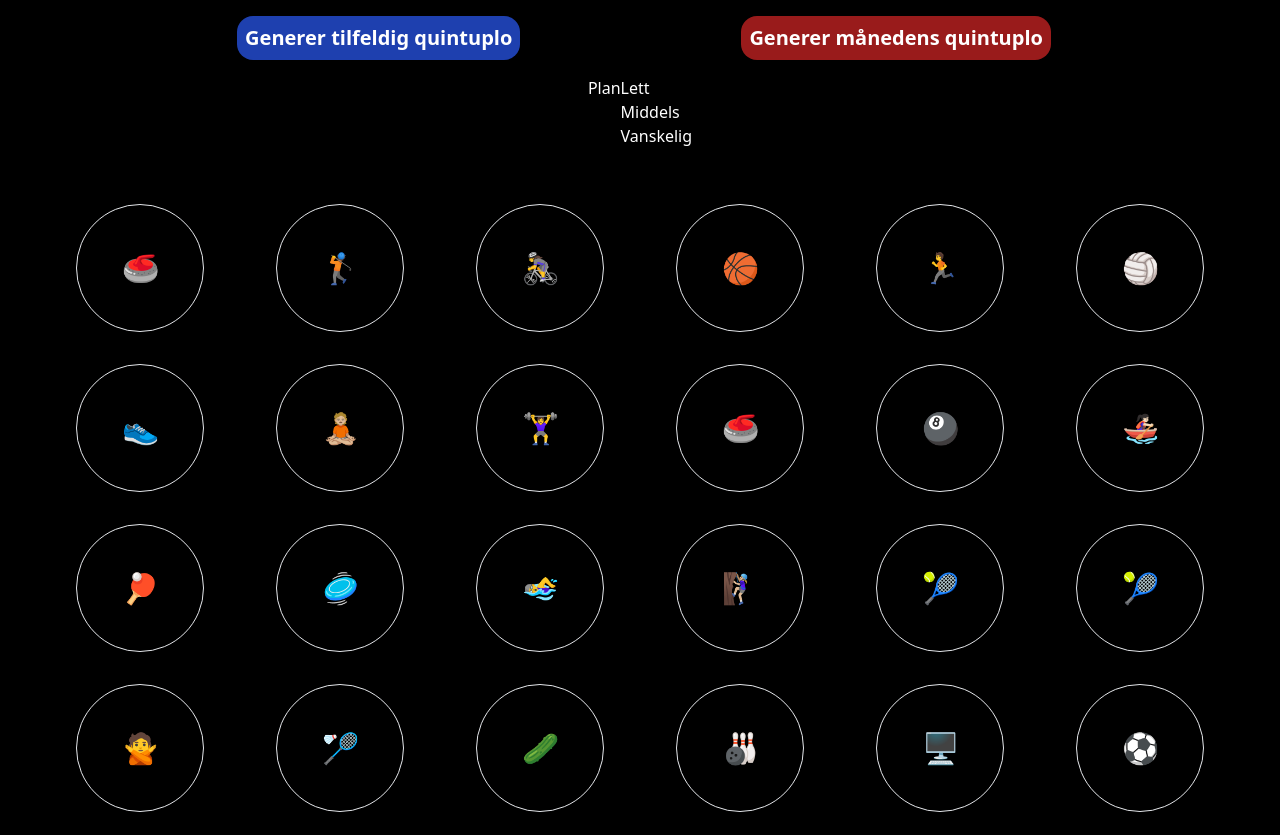
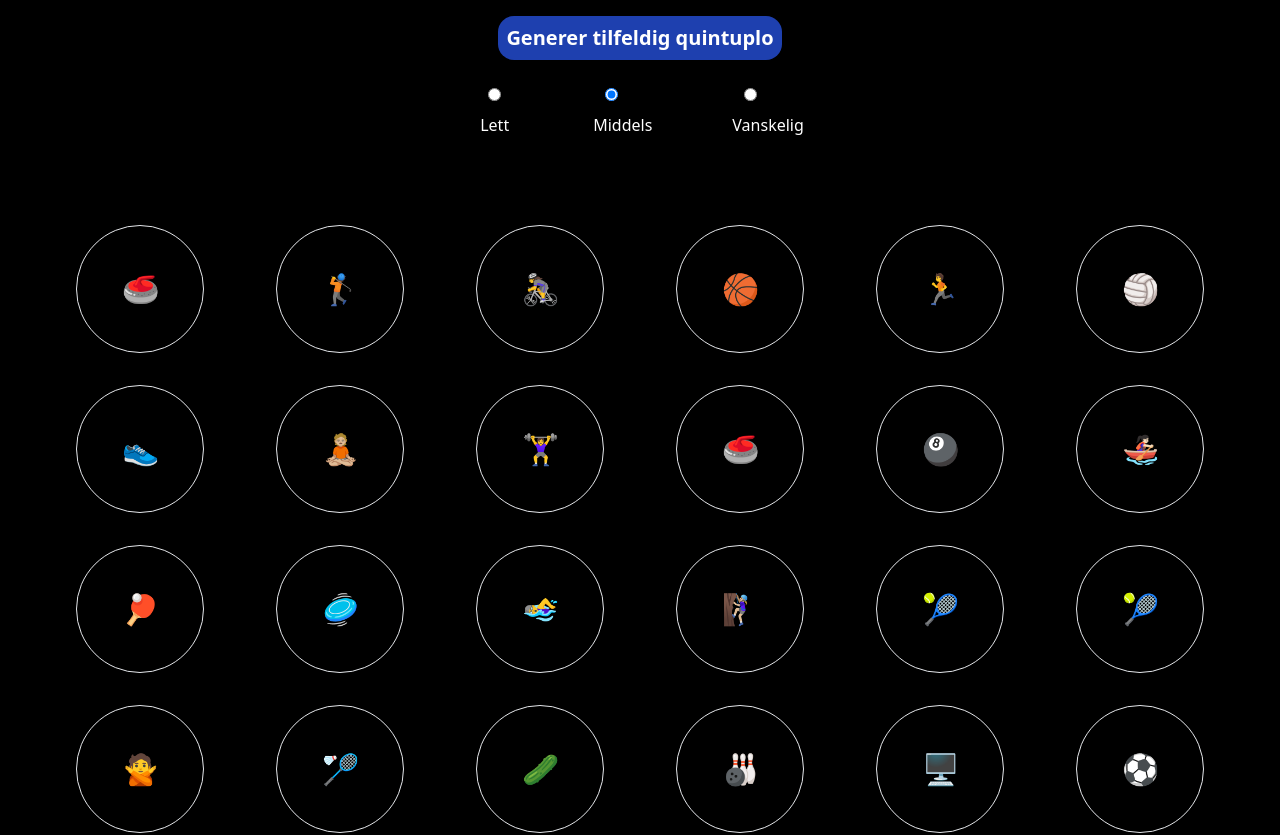
Before and after one commit to alicia-as/quintuplo, a Next.js app: page / in a window 1280 px wide. Shown: the top 835 px of the page. Built offline with nearby package versions, Linux system fonts and the light colour scheme.

Commit message:
Add three stages of difficulty

```diff
--- a/components/DifficultyChooser.tsx
+++ b/components/DifficultyChooser.tsx
@@ -1,6 +1,7 @@
 import { useState } from "react";
 import { RadioGroup } from "@headlessui/react";
 import { Difficulty } from "../pages";
+import { Radio } from "@material-tailwind/react";
 
 const DifficultyChooser = ({
   difficulty,
@@ -10,30 +11,29 @@ const DifficultyChooser = ({
   setDifficulty: (difficulty: Difficulty) => void;
 }) => {
   return (
-    <RadioGroup
-      value={difficulty}
-      onChange={setDifficulty}
-      className="flex flex-row w-full justify-between"
-    >
-      <RadioGroup.Label>Plan</RadioGroup.Label>
-      <div>
-        <RadioGroup.Option value="easy">
-          {({ checked }) => (
-            <span className={checked ? "bg-blue-200" : ""}>Lett</span>
-          )}
-        </RadioGroup.Option>
-        <RadioGroup.Option value="medium">
-          {({ checked }) => (
-            <span className={checked ? "bg-blue-200" : ""}>Middels</span>
-          )}
-        </RadioGroup.Option>
-        <RadioGroup.Option value="hard">
-          {({ checked }) => (
-            <span className={checked ? "bg-blue-200" : ""}>Vanskelig</span>
-          )}
-        </RadioGroup.Option>
-      </div>
-    </RadioGroup>
+    <div className="flex flex-row align-center gap-20 justify-center items-center m-4 text-center">
+      <Radio
+        id="easy"
+        name="type"
+        label="Lett"
+        checked={difficulty === "easy"}
+        onChange={() => setDifficulty("easy")}
+      />
+      <Radio
+        id="medium"
+        name="type"
+        label="Middels"
+        checked={difficulty === "medium"}
+        onChange={() => setDifficulty("medium")}
+      />
+      <Radio
+        id="hard"
+        name="type"
+        label="Vanskelig"
+        checked={difficulty === "hard"}
+        onChange={() => setDifficulty("hard")}
+      />
+    </div>
   );
 };
 
--- a/package.json
+++ b/package.json
@@ -10,10 +10,13 @@
   },
   "dependencies": {
     "@headlessui/react": "^1.7.3",
+    "@material-tailwind/react": "^1.2.4",
+    "@types/seedrandom": "^3.0.2",
     "next": "12.2.5",
     "react": "^18.2.0",
     "react-dom": "^18.2.0",
     "react-transition-group": "^4.4.5",
+    "seedrandom": "^3.0.5",
     "usehooks-ts": "^2.9.1"
   },
   "devDependencies": {
--- a/pages/SportCard.tsx
+++ b/pages/SportCard.tsx
@@ -1,29 +1,34 @@
 import { useRef, useState } from "react";
 import { Sport } from "../types/sports";
 import { useHover } from "usehooks-ts";
+import { Difficulty } from ".";
 
 const SportCard = ({
   sport,
   isSelected,
   timeout,
   index,
+  difficulty,
 }: {
   sport: Sport;
   isSelected: boolean;
   timeout: number;
   index: number;
+  difficulty: Difficulty;
 }) => {
   const [shouldDisplay, setShouldDisplay] = useState(false);
 
   const hoverRef = useRef(null);
   const isHover = useHover(hoverRef);
 
+  const timeOutInterval = 0;
+
   if (isSelected) {
-    console.log("My name is " + sport.title + " and my index is: " + index);
+    // console.log("My name is " + sport.title + " and my index is: " + index);
     const myTimeout = setTimeout(() => {
       setShouldDisplay(true);
       clearTimeout(myTimeout);
-    }, timeout + index * 1500);
+    }, timeout + index * timeOutInterval);
   }
 
   return (
@@ -38,7 +43,7 @@ const SportCard = ({
       {isHover && (
         <div className="absolute top-0 bg-white z-10 flex flex-col justify-center items-center text-gray-800 rounded-lg p-4">
           <h1 className="text-2xl">{sport.title}</h1>
-          <p className="text-sm">{sport.target.medium}</p>
+          <p className="text-sm">{sport.target[difficulty]}</p>
         </div>
       )}
       <div className="flex flex-col items-center align-center">
--- a/pages/index.tsx
+++ b/pages/index.tsx
@@ -8,15 +8,33 @@ import DifficultyChooser from "../components/DifficultyChooser";
 
 export type Difficulty = "easy" | "medium" | "hard";
 
+export type GenerateType = "random" | "monthly" | null;
+
 const Home: NextPage<{ sports: Sport[] }> = ({ sports }) => {
-  const [randomSports, setRandomSports] = useState<Sport[]>(sports);
-  const [generate, setGenerate] = useState<boolean>(false);
+  const [randomSports, setRandomSports] = useState<Sport[]>([]);
+
+  useEffect(() => {
+    const randomSports = sports.sort(() => Math.random() - 0.5);
+    setRandomSports(randomSports);
+  }, [sports]);
+
+  const [selectedSports, setSelectedSports] = useState<Sport[]>([]);
+  const [generate, setGenerate] = useState<GenerateType>(null);
 
   const [difficulty, setDifficulty] = useState<Difficulty>("medium");
 
   useEffect(() => {
-    setRandomSports(generateRandomSports(sports, 5));
-  }, [sports]);
+    switch (generate) {
+      case "random":
+        setSelectedSports(generateRandomSports(sports, 5));
+        break;
+      case "monthly":
+        setSelectedSports(generateRandomSports(sports, 5, true));
+        break;
+      default:
+        setSelectedSports([]);
+    }
+  }, [generate]);
 
   return (
     <div>
@@ -26,38 +44,42 @@ const Home: NextPage<{ sports: Sport[] }> = ({ sports }) => {
         <link rel="icon" href="/favicon.ico" />
       </Head>
       <main className="h-screen">
-        <div className="flex justify-evenly w-screen p-4">
+        <div className="flex flex-col justify-center items-center w-screen p-4">
           <button
-            className="text-sm md:text-xl p-2 mx-2 bg-blue-800"
-            onClick={() => setGenerate(true)}
+            className="text-sm max-w-screen-sm md:text-xl p-2 mx-2 bg-blue-800"
+            onClick={() => {
+              setGenerate(null);
+              setGenerate("random");
+            }}
           >
             Generer tilfeldig quintuplo
           </button>
-          <button
+          {/* <button
             className="text-sm md:text-xl p-2 bg-red-800"
-            onClick={() => setGenerate(true)}
+            onClick={() => {
+              setGenerate(null);
+              setGenerate("monthly");
+            }}
           >
             Generer månedens quintuplo
-          </button>
+          </button> */}
+
+          <DifficultyChooser
+            difficulty={difficulty}
+            setDifficulty={setDifficulty}
+          />
         </div>
 
-        <div className="flex flex-col md:flex-row justify-center items-center">
-          <div>
-            <DifficultyChooser
-              difficulty={difficulty}
-              setDifficulty={setDifficulty}
-            />
-          </div>
-        </div>
         <div className="justify-items-center grid grid-cols-5 grid-rows-5 p-10 md:grid-cols-6">
-          {sports &&
-            sports.map((sport, index) => (
+          {randomSports &&
+            randomSports.map((sport, index) => (
               <SportCard
                 key={sport.id}
                 sport={sport}
-                isSelected={generate && randomSports.includes(sport)}
-                timeout={2000}
-                index={randomSports.indexOf(sport) + 1}
+                isSelected={generate !== null && selectedSports.includes(sport)}
+                timeout={0}
+                index={sports.indexOf(sport) + 1}
+                difficulty={difficulty}
               />
             ))}
         </div>
@@ -73,9 +95,9 @@ const Home: NextPage<{ sports: Sport[] }> = ({ sports }) => {
 export async function getServerSideProps() {
   // Call an external API endpoint to get posts.
   // You can use any data fetching library
-  const boringSports = require("../data/sports.json");
-  const sports = boringSports.sort(() => Math.random() - 0.5);
-  // const sortedSports = sports.sort(() => (Math.random() > 0.5 ? 1 : -1));
+
+  const sports = require("../data/sports.json");
+
   return {
     props: {
       sports,
--- a/utils/helpers.ts
+++ b/utils/helpers.ts
@@ -1,11 +1,18 @@
 import { Sport } from "../types/sports";
+import seedrandom from "seedrandom";
 
 export const generateRandomSports = (
   sports: Sport[],
-  numberOfSports: number
+  numberOfSports: number,
+  useSeed: boolean = false
 ): Sport[] => {
   // Create a list multiplying the sports by their likelihood
   // Shuffle the list and pick the first `numberOfSports` unique items
+
+  if (useSeed) {
+    seedrandom("hello", { global: true });
+  }
+
   const sportsList: Sport[] = sports
     .filter((sport) => !sport.isFinalOnly)
     .flatMap((sport) => Array(sport.likelihood).fill(sport))
```
Also changed, not shown: 1 other file (tests, documents, lock files or other folders).
